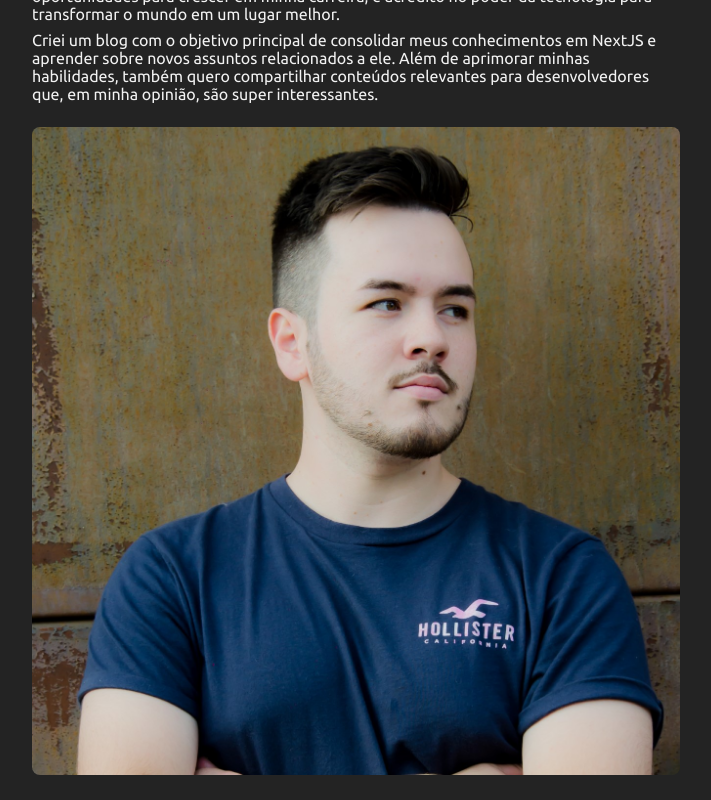
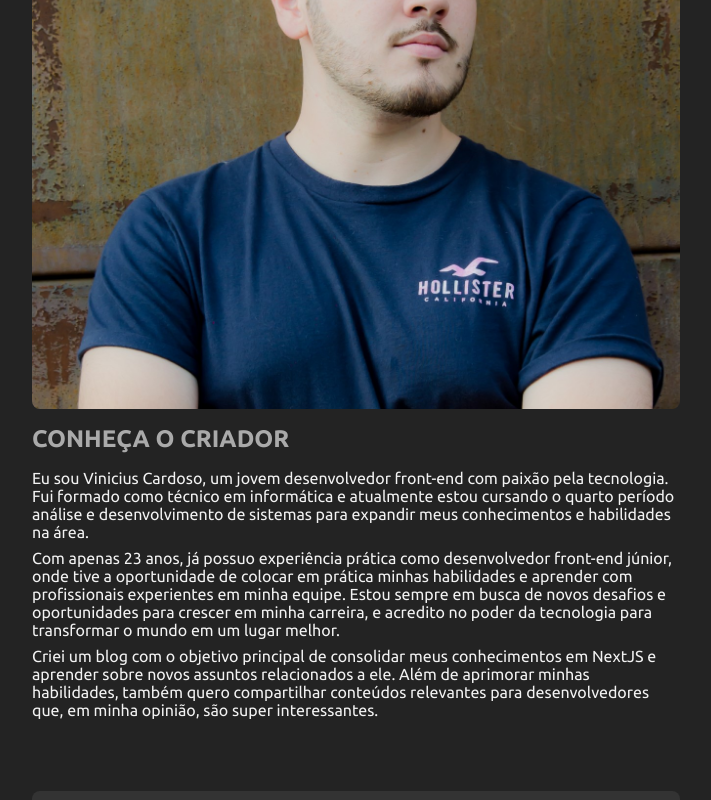
Before and after one commit to vinicdev/cardoso-post, a Next.js app: page /about in a window 1280 px wide. Shown: the part 560-1360 px from the top of the page, without its empty margins (284-995 px from the left). Built offline with nearby package versions, Linux system fonts and the light colour scheme.

Commit message:
fix: corrigindo estilo da página sobre

```diff
--- a/src/pages/about.js
+++ b/src/pages/about.js
@@ -1,8 +1,7 @@
-import styles from '@/styles/About.module.scss';
-import Image from 'next/image';
-import Link from 'next/link';
-import { BsGithub, BsLinkedin } from 'react-icons/bs'
-
+import styles from "@/styles/About.module.scss";
+import Image from "next/image";
+import Link from "next/link";
+import { BsGithub, BsLinkedin } from "react-icons/bs";
 
 export default function about() {
   return (
@@ -11,66 +10,82 @@
         <h1 className={styles.aboutBlog__title}>Sobre o blog Cardoso Post</h1>
 
         <p>
-                    Eu criei este blog com o intuito de auxiliar programadores e disseminar conhecimento. Acredito que a troca de informações e experiências é fundamental para o crescimento e aprimoramento da comunidade de desenvolvedores. Por isso, meu objetivo é oferecer conteúdo de qualidade, com dicas, tutoriais e boas práticas que possam ser aplicadas no dia a dia dos profissionais da área.
+          Eu criei este blog com o intuito de auxiliar programadores e
+          disseminar conhecimento. Acredito que a troca de informações e
+          experiências é fundamental para o crescimento e aprimoramento da
+          comunidade de desenvolvedores. Por isso, meu objetivo é oferecer
+          conteúdo de qualidade, com dicas, tutoriais e boas práticas que possam
+          ser aplicadas no dia a dia dos profissionais da área.
         </p>
       </section>
 
       <section className={styles.aboutCreator}>
-                <Image
-                    src='/desenvolvedor-vinicius-cardoso.jpg'
-                    alt='Desenvolvedor Vinicius Cardoso'
-                    title='Desenvolvedor front-end Vinicius Cardoso'
-                    width={340}
-                    height={340}
-                    className={styles.aboutCreator__logo}
-                />
-
         <div className={styles.aboutCreator__texts}>
           <h2>Conheça o criador</h2>
 
           <div>
             <p>
-                            Eu sou Vinicius Cardoso, um jovem desenvolvedor front-end com paixão pela tecnologia. Fui formado como técnico em informática e atualmente estou cursando o quarto período análise e desenvolvimento de sistemas para expandir meus conhecimentos e habilidades na área.
+              Eu sou Vinicius Cardoso, um jovem desenvolvedor front-end com
+              paixão pela tecnologia. Fui formado como técnico em informática e
+              atualmente estou cursando o quarto período análise e
+              desenvolvimento de sistemas para expandir meus conhecimentos e
+              habilidades na área.
             </p>
 
             <p>
-                            Com apenas 23 anos, já possuo experiência prática como desenvolvedor front-end júnior, onde tive a oportunidade de colocar em prática minhas habilidades e aprender com profissionais experientes em minha equipe. Estou sempre em busca de novos desafios e oportunidades para crescer em minha carreira, e acredito no poder da tecnologia para transformar o mundo em um lugar melhor.
+              Com apenas 23 anos, já possuo experiência prática como
+              desenvolvedor front-end júnior, onde tive a oportunidade de
+              colocar em prática minhas habilidades e aprender com profissionais
+              experientes em minha equipe. Estou sempre em busca de novos
+              desafios e oportunidades para crescer em minha carreira, e
+              acredito no poder da tecnologia para transformar o mundo em um
+              lugar melhor.
             </p>
 
             <p>
-                            Criei um blog com o objetivo principal de consolidar meus conhecimentos em NextJS e aprender sobre novos assuntos relacionados a ele. Além de aprimorar minhas habilidades, também quero compartilhar conteúdos relevantes para desenvolvedores que, em minha opinião, são super interessantes.
+              Criei um blog com o objetivo principal de consolidar meus
+              conhecimentos em NextJS e aprender sobre novos assuntos
+              relacionados a ele. Além de aprimorar minhas habilidades, também
+              quero compartilhar conteúdos relevantes para desenvolvedores que,
+              em minha opinião, são super interessantes.
             </p>
-
           </div>
         </div>
+
+        <Image
+          src="/desenvolvedor-vinicius-cardoso.jpg"
+          alt="Desenvolvedor Vinicius Cardoso"
+          title="Desenvolvedor front-end Vinicius Cardoso"
+          width={340}
+          height={340}
+          className={styles.aboutCreator__logo}
+        />
       </section>
 
       <section className={styles.card__info}>
-                <h2>
-                    Mais sobre o Cardoso
-                </h2>
+        <h2>Mais sobre o Cardoso</h2>
 
-                <p>
-                    Acesse minhas redes, entre em contato ou veja meus projetos.
-                </p>
+        <p>Acesse minhas redes, entre em contato ou veja meus projetos.</p>
 
         <nav>
           <ul>
             <li>
-                            <Link href="https://github.com/vinicdev" target={'_blank'}>
+              <Link href="https://github.com/vinicdev" target={"_blank"}>
                 <BsGithub />
               </Link>
             </li>
 
             <li>
-                            <Link href="https://www.linkedin.com/in/vinicdev/" target={'_blank'}>
+              <Link
+                href="https://www.linkedin.com/in/vinicdev/"
+                target={"_blank"}
+              >
                 <BsLinkedin />
               </Link>
             </li>
           </ul>
         </nav>
       </section>
-
     </>
-    )
+  );
 }
--- a/src/styles/About.module.scss
+++ b/src/styles/About.module.scss
@@ -1,11 +1,10 @@
-@import './_vars';
+@import "./_vars";
 
 .aboutBlog {
   margin-bottom: 48px;
 
   h1 {
     @include title(1.2rem, 2.2rem);
-
   }
 
   p {
@@ -18,25 +17,23 @@
   display: flex;
   gap: 16px;
   justify-content: space-between;
-    // flex-wrap: wrap;
   align-items: center;
   margin-bottom: 64px;
-    flex-direction: row;
+  flex-direction: column;
 
   &__logo {
-        width: 25%;
-        height: auto;
+    width: 100%;
+    height: 600px;
+    object-fit: cover;
+
     border-radius: 8px;
 
-        @media(max-width: 1303px) {
-            width: 100%;
-            height: 600600px600px600pxpx;
-            object-fit: cover;
+    @media (max-width: 1303px) {
     }
   }
 
   &__texts {
-        width: 65%;
+    width: 100%;
     height: auto;
     @include d-flex(column, flex-start, space-between);
 
@@ -68,7 +65,7 @@
     padding: 16px;
     border-radius: 8px;
     background-color: #333333;
-        color: #AAAAAA;
+    color: #aaaaaa;
 
     h2 {
       margin-bottom: 8px;
@@ -99,11 +96,8 @@
               color: #333;
             }
           }
-
         }
       }
-
-        }
-
     }
   }
+}
```
Lines whose indentation alone changed are shown as unchanged.
